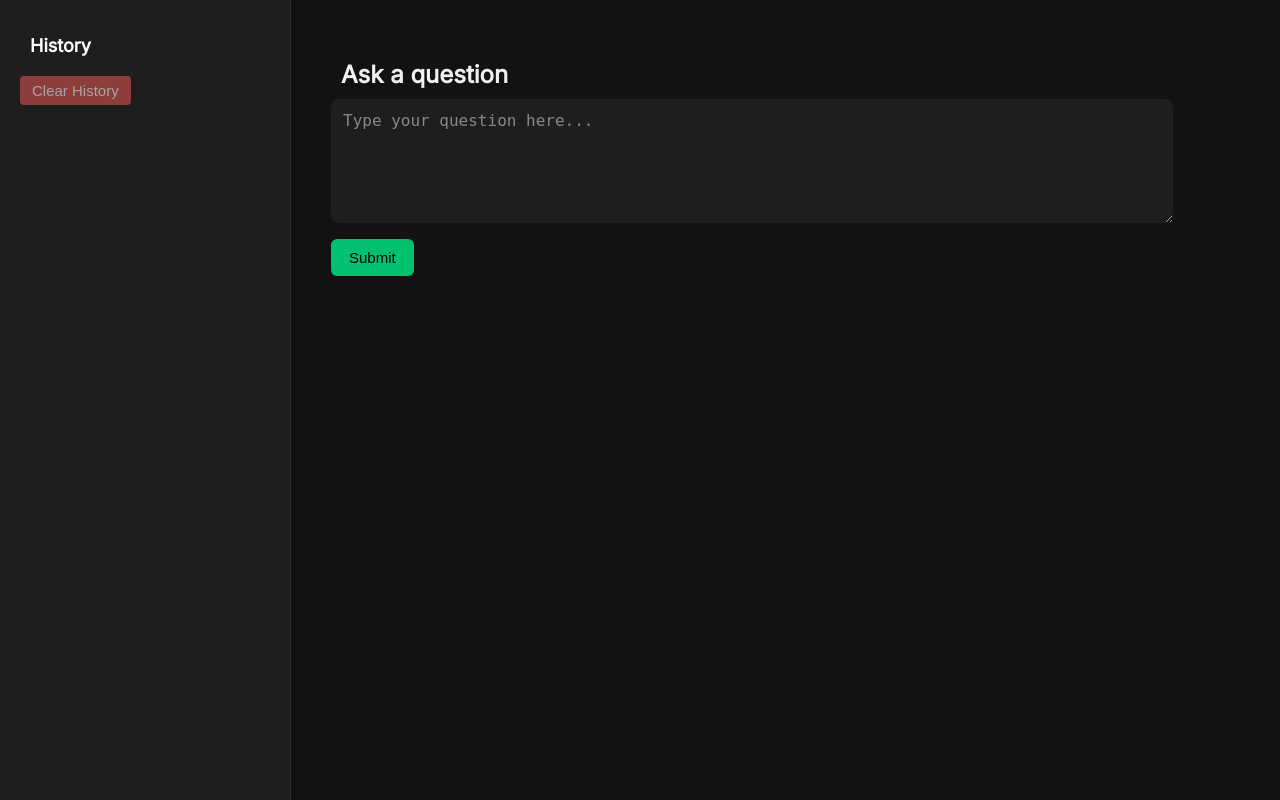
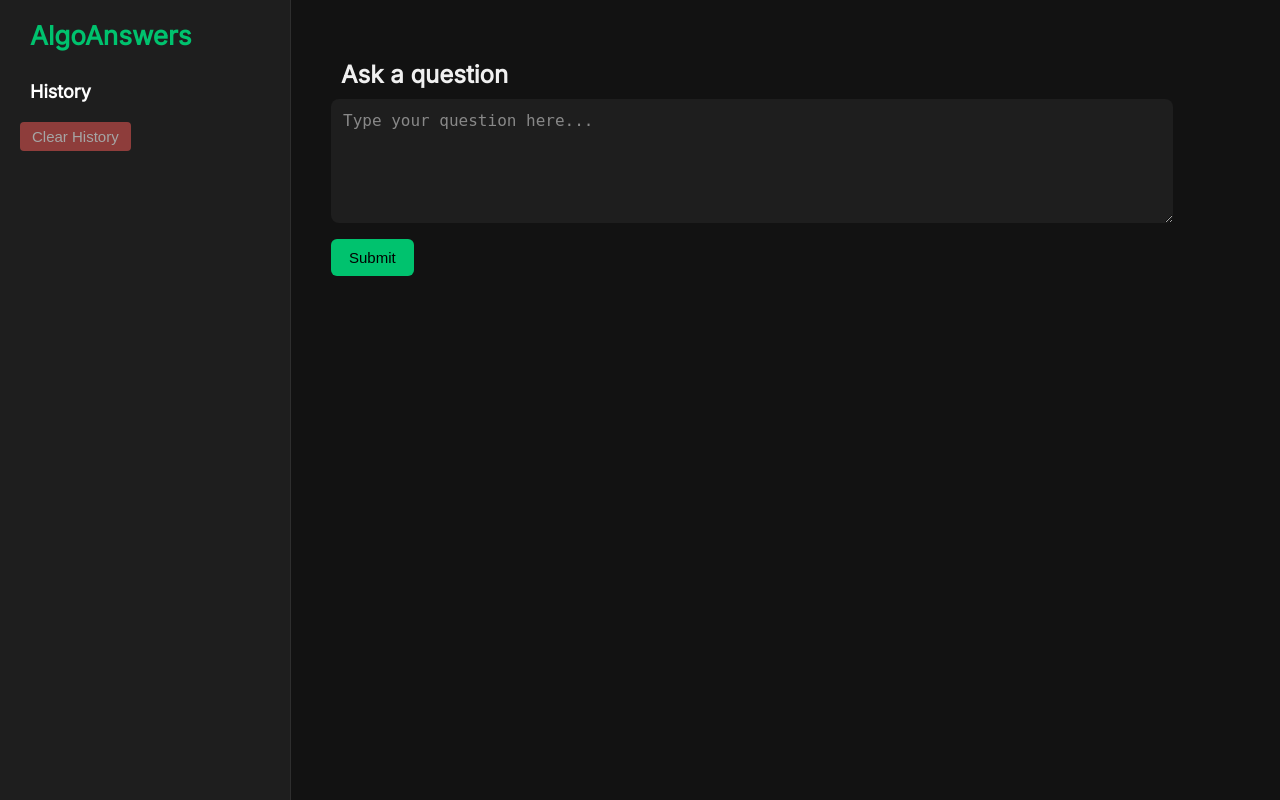
Before and after one commit to TishaMazumdar/algoworks, a FastAPI app: page / in a window 1280 px wide. Run offline with FastAPI, Linux system fonts and the light colour scheme.

Commit message:
Cleaning UI

```diff
--- a/templates/index.html
+++ b/templates/index.html
@@ -24,9 +24,10 @@
         }
 
         .sidebar h1 {
-            font-size: 20px;
+            font-size: 26px;
             margin-bottom: 30px;
             color: #00c26e;
+            padding-left: 10px;
         }
 
         .sidebar h2 {
@@ -154,6 +155,7 @@
 <body>
     <!-- Sidebar for History -->
     <div class="sidebar">
+        <h1>AlgoAnswers</h1>
         <h2>History</h2>
 
         <form method="post" action="/clear-history">
```
